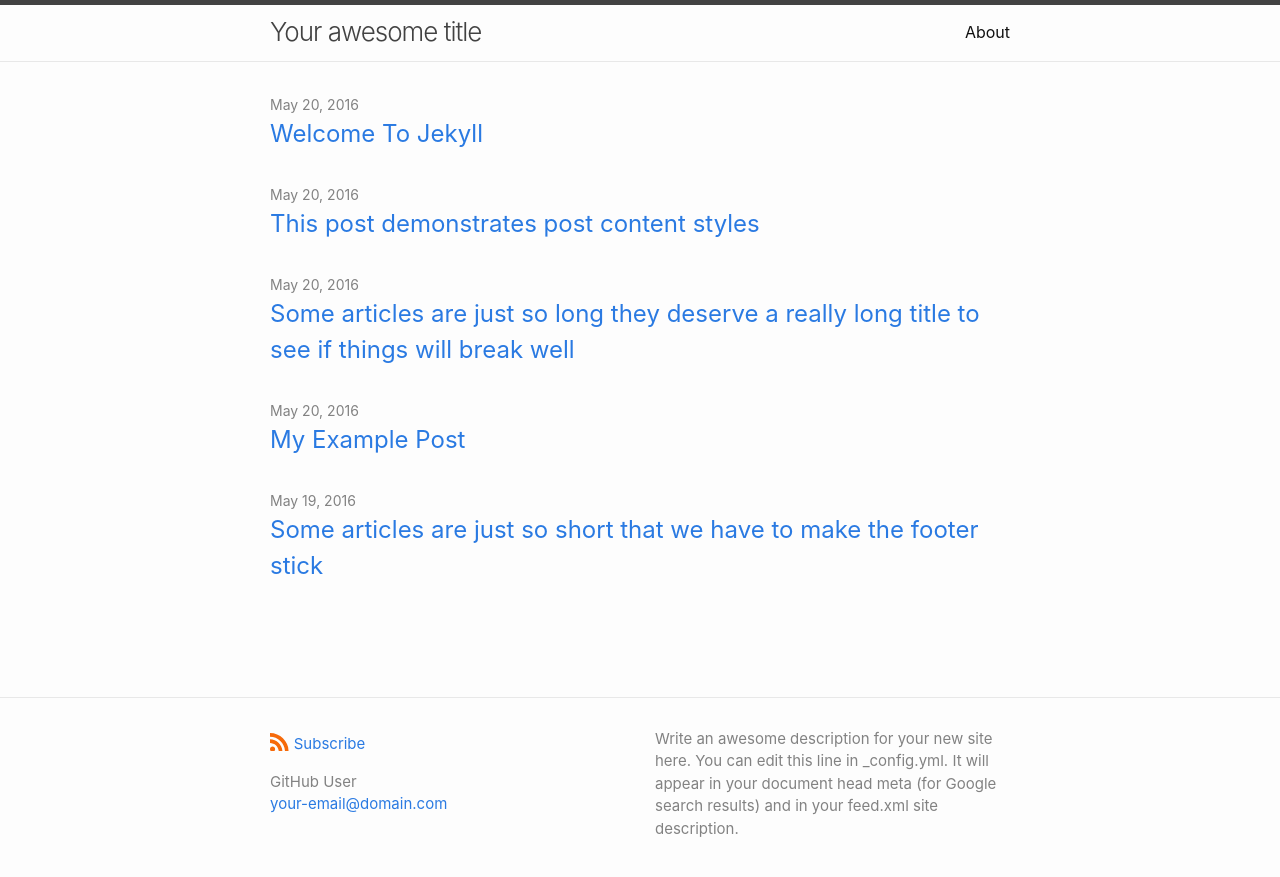
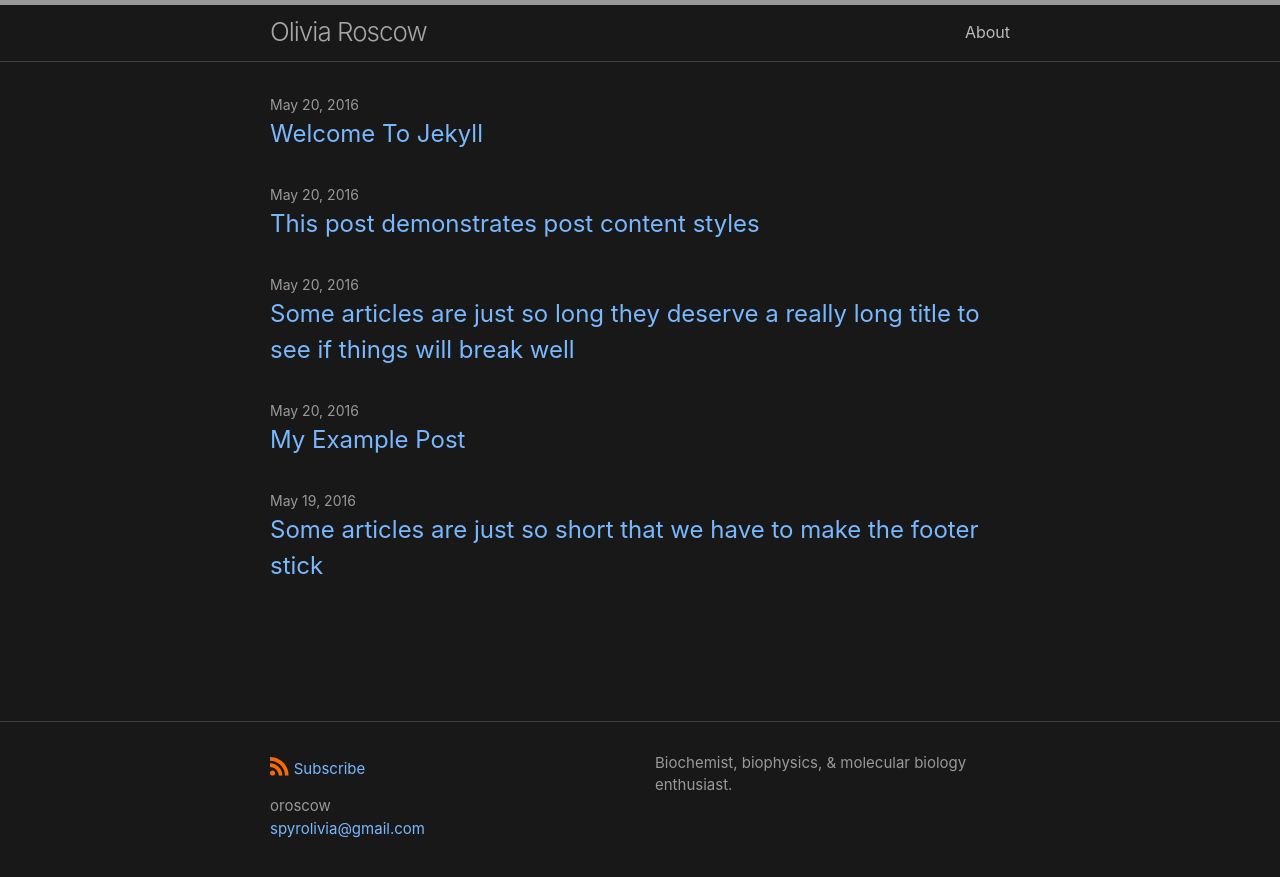
Before and after one commit to oroscow/oroscow.github.io, a Jekyll site: the page built from index.md, in a window 1280 px wide. Shown: the top 877 px of the page. Built offline with Jekyll 4.4.1, drawn with Linux system fonts in a browser that asks for light colours.

Commit message:
Update _config.yml

```diff
--- a/_config.yml
+++ b/_config.yml
@@ -1,14 +1,12 @@
-title: Your awesome title
+title: Olivia Roscow
 author:
-  name: GitHub User
-  email: your-email@domain.com
+  name: oroscow
+  email: spyrolivia@gmail.com
 
 # The `>` after `description:` means to ignore line-breaks until next key.
 # If you want to omit the line-break after the end of text, use `>-` instead.
 description: >
-  Write an awesome description for your new site here. You can edit this line
-  in _config.yml. It will appear in your document head meta (for Google search
-  results) and in your feed.xml site description.
+  Biochemist, biophysics, & molecular biology enthusiast.
 
 # Build settings
 
@@ -44,7 +42,7 @@
   # solarized-light	   Light variant of solarized color scheme.
   # solarized-dark	   Dark variant of solarized color scheme.
   # solarized	         Adaptive skin for solarized color scheme skins.
-  skin: classic
+  skin: dark
 
   # Minima date format.
   # The default value is "%b %d, %Y" (e.g. Nov 14, 2023)
```
